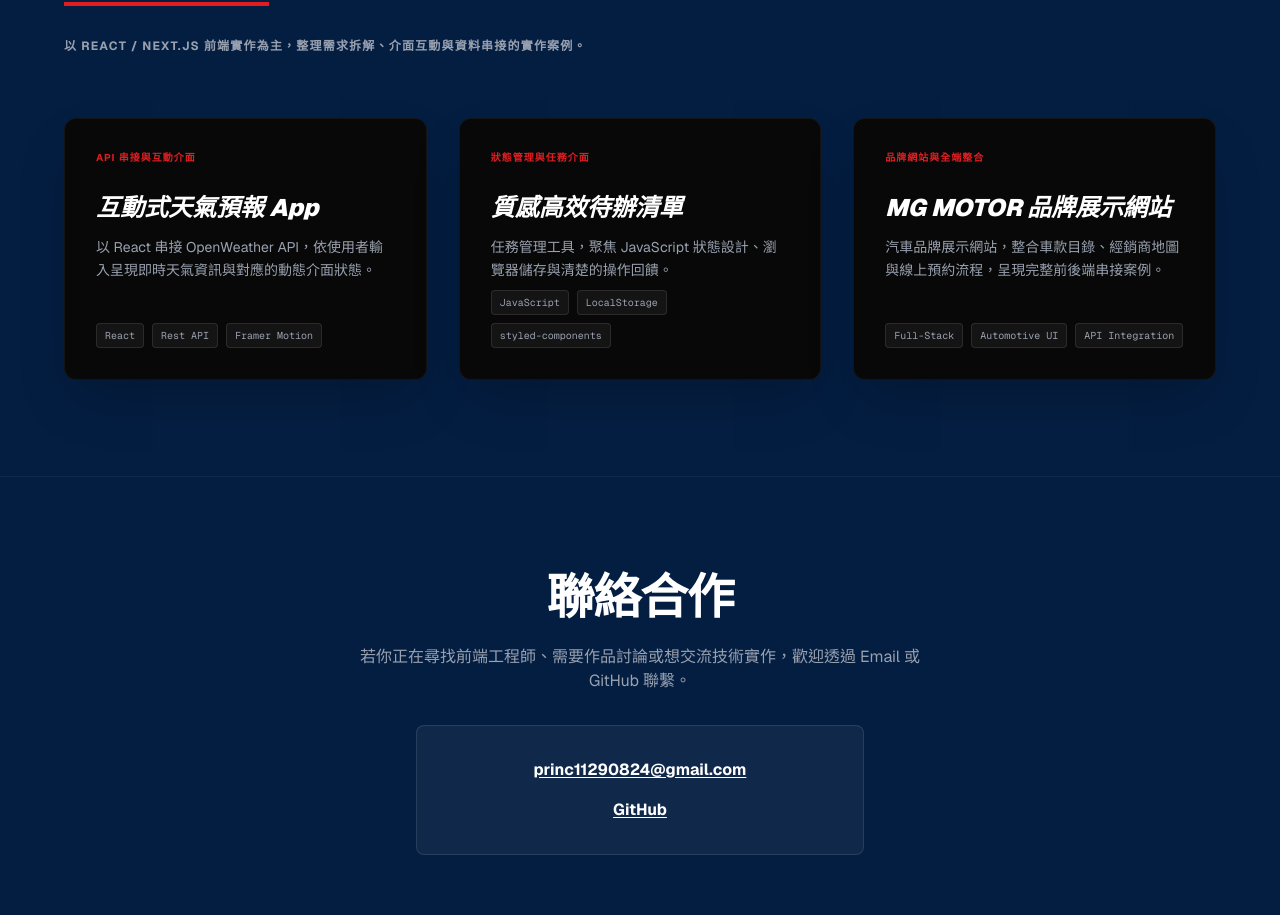
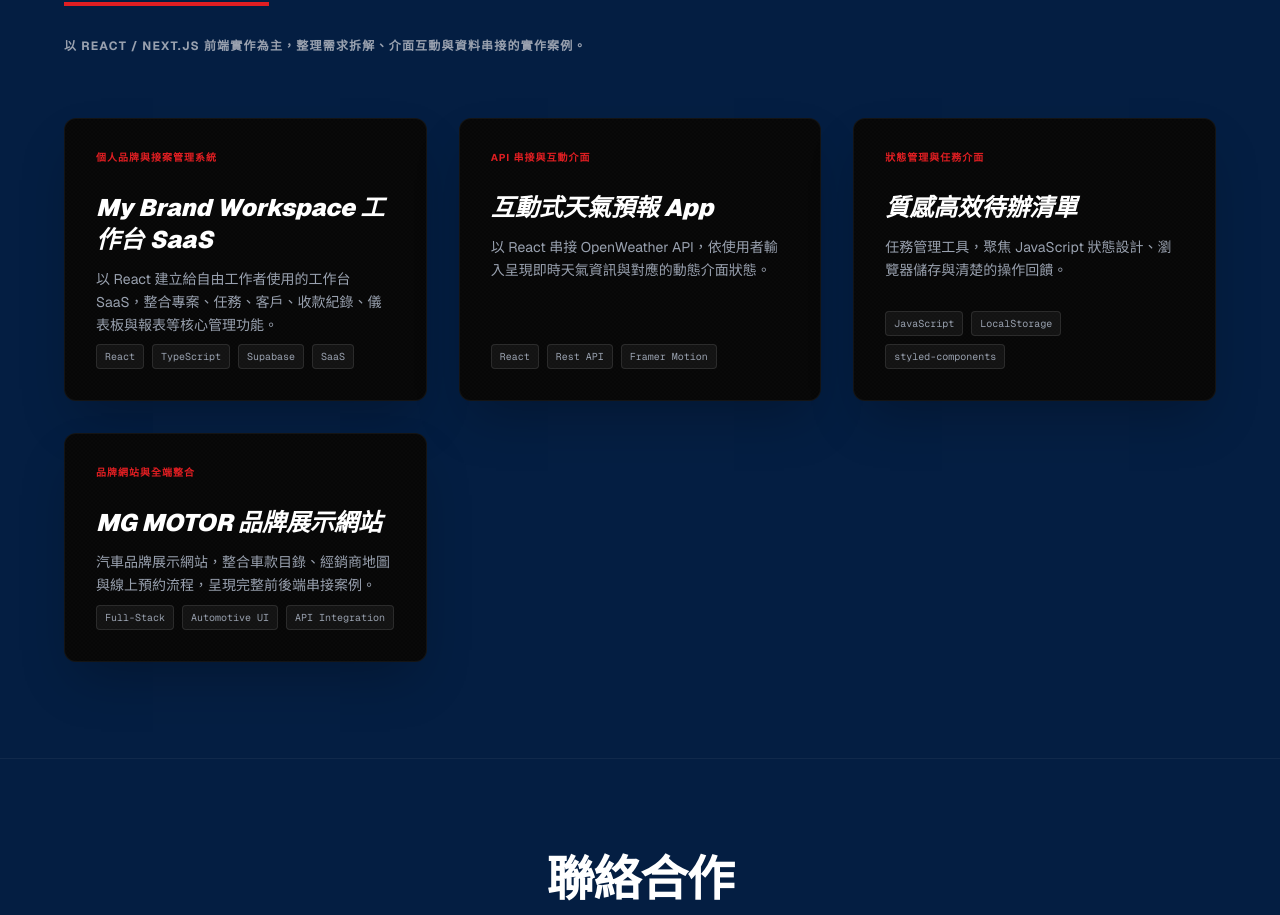
Before and after one commit to Harry-0824/red-bull-portfolio, a Next.js app: page / in a window 1280 px wide. Shown: the part 3253-4168 px from the top of the page. Built offline with nearby package versions, Linux system fonts and the light colour scheme.

Commit message:
上傳工作臺資訊

```diff
--- a/src/data/projects.ts
+++ b/src/data/projects.ts
@@ -1,6 +1,31 @@
 import type { Project } from "@/types/project";
 
 export const projects: Project[] = [
+  {
+    title: "My Brand Workspace 工作台 SaaS",
+    category: "個人品牌與接案管理系統",
+    description:
+      "以 React 建立給自由工作者使用的工作台 SaaS，整合專案、任務、客戶、收款紀錄、儀表板與報表等核心管理功能。",
+    objective:
+      "練習 SaaS 產品介面設計、CRUD 狀態管理、Supabase 資料串接與前端功能整合，打造可登入、可操作、可部署驗收的 MVP。",
+    stack: [
+      "React",
+      "TypeScript",
+      "Vite",
+      "Styled Components",
+      "Supabase",
+      "Vitest",
+      "Testing Library",
+      "Netlify",
+    ],
+    metrics: [],
+    image: "/projects/My-Brand-Workspace.png",
+    links: {
+      live: "https://harry-brand-workspace.netlify.app/",
+      github: "https://github.com/Harry-0824/my-brand-workspace",
+    },
+    tags: ["React", "TypeScript", "Supabase", "SaaS"],
+  },
   {
     title: "互動式天氣預報 App",
     category: "API 串接與互動介面",
```
Also changed, not shown: public/projects/My-Brand-Workspace.png (added).
